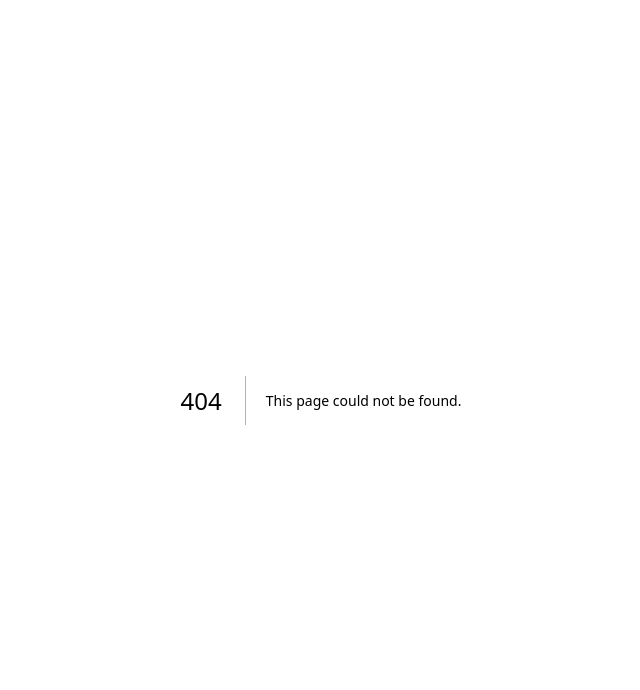
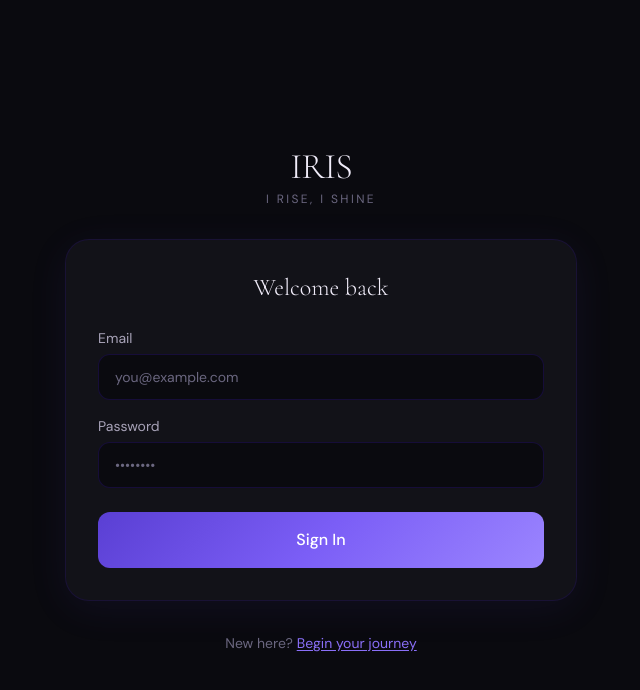
Before and after one commit to GooseyPrime/IRIS, a Next.js app: page /login in a window 1280 px wide. Before the commit this address had no page. Shown: the top 690 px of the page, without its empty margins (319-959 px from the left). Built offline with nearby package versions, Linux system fonts and the light colour scheme.

Commit message:
fix: add /login page to resolve 404 from Sign-In button
Co-authored-by: GooseyPrime <78740045+GooseyPrime@users.noreply.github.com>
Agent-Logs-Url: https://github.com/GooseyPrime/IRIS/sessions/9b7bc627-e39d-42d4-a0c8-5bbe22716917

```diff
--- /dev/null
+++ b/src/app/(auth)/login/page.tsx
@@ -0,0 +1,11 @@
+import type { Metadata } from 'next'
+import { LoginForm } from '@/components/auth/LoginForm'
+
+export const metadata: Metadata = {
+  title: 'IRIS — Sign In',
+  description: 'Sign in to your IRIS sobriety companion.',
+}
+
+export default function LoginPage() {
+  return <LoginForm />
+}
--- /dev/null
+++ b/src/components/auth/LoginForm.tsx
@@ -0,0 +1,136 @@
+'use client'
+
+import { useState } from 'react'
+import { useRouter } from 'next/navigation'
+import Link from 'next/link'
+import { z } from 'zod'
+import { createClient } from '@/lib/supabase/client'
+import { Button } from '@/components/ui/Button'
+
+const LoginSchema = z.object({
+  email: z.string().email('Please enter a valid email address'),
+  password: z.string().min(1, 'Password is required'),
+})
+
+export function LoginForm() {
+  const router = useRouter()
+  const [email, setEmail] = useState('')
+  const [password, setPassword] = useState('')
+  const [loading, setLoading] = useState(false)
+  const [error, setError] = useState<string | null>(null)
+
+  async function handleSubmit(e: React.FormEvent<HTMLFormElement>) {
+    e.preventDefault()
+    setLoading(true)
+    setError(null)
+
+    const parsed = LoginSchema.safeParse({ email, password })
+    if (!parsed.success) {
+      setError(parsed.error.errors[0]?.message ?? 'Invalid input')
+      setLoading(false)
+      return
+    }
+
+    const supabase = createClient()
+    const { error: authError } = await supabase.auth.signInWithPassword({
+      email: parsed.data.email,
+      password: parsed.data.password,
+    })
+
+    if (authError) {
+      setError(authError.message)
+      setLoading(false)
+      return
+    }
+
+    router.push('/dashboard')
+  }
+
+  return (
+    <div className="flex flex-col gap-8">
+      {/* IRIS wordmark */}
+      <div className="text-center">
+        <p className="font-serif font-light text-4xl tracking-tight text-text-primary">
+          IRIS
+        </p>
+        <p className="font-sans text-xs text-text-muted mt-1 uppercase tracking-[0.2em]">
+          I Rise, I Shine
+        </p>
+      </div>
+
+      {/* Card */}
+      <div className="bg-surface-1 rounded-3xl border border-iris-900/30 p-8 shadow-[0_8px_40px_rgba(107,76,230,0.08)]">
+        <h1 className="font-serif font-light text-2xl text-text-primary text-center mb-6">
+          Welcome back
+        </h1>
+
+        <form onSubmit={(e) => void handleSubmit(e)} className="flex flex-col gap-4">
+          <div className="flex flex-col gap-1.5">
+            <label
+              htmlFor="email"
+              className="font-sans text-sm text-text-secondary"
+            >
+              Email
+            </label>
+            <input
+              id="email"
+              type="email"
+              autoComplete="email"
+              required
+              value={email}
+              onChange={(e) => setEmail(e.target.value)}
+              className="bg-surface-0 border border-iris-900/40 rounded-xl px-4 py-3 font-sans text-sm text-text-primary placeholder:text-text-muted focus:outline-none focus:ring-2 focus:ring-iris-500 focus:ring-offset-2 focus:ring-offset-surface-1 transition-all duration-200"
+              placeholder="you@example.com"
+            />
+          </div>
+
+          <div className="flex flex-col gap-1.5">
+            <label
+              htmlFor="password"
+              className="font-sans text-sm text-text-secondary"
+            >
+              Password
+            </label>
+            <input
+              id="password"
+              type="password"
+              autoComplete="current-password"
+              required
+              value={password}
+              onChange={(e) => setPassword(e.target.value)}
+              className="bg-surface-0 border border-iris-900/40 rounded-xl px-4 py-3 font-sans text-sm text-text-primary placeholder:text-text-muted focus:outline-none focus:ring-2 focus:ring-iris-500 focus:ring-offset-2 focus:ring-offset-surface-1 transition-all duration-200"
+              placeholder="••••••••"
+            />
+          </div>
+
+          {error && (
+            <p className="font-sans text-sm text-error text-center" role="alert">
+              {error}
+            </p>
+          )}
+
+          <Button
+            type="submit"
+            variant="primary"
+            size="lg"
+            loading={loading}
+            className="w-full mt-2"
+          >
+            {loading ? 'Signing in…' : 'Sign In'}
+          </Button>
+        </form>
+      </div>
+
+      {/* New here link */}
+      <p className="font-sans text-center text-sm text-text-muted">
+        New here?{' '}
+        <Link
+          href="/onboarding"
+          className="text-iris-400 hover:text-iris-300 transition-colors underline underline-offset-2"
+        >
+          Begin your journey
+        </Link>
+      </p>
+    </div>
+  )
+}
```
